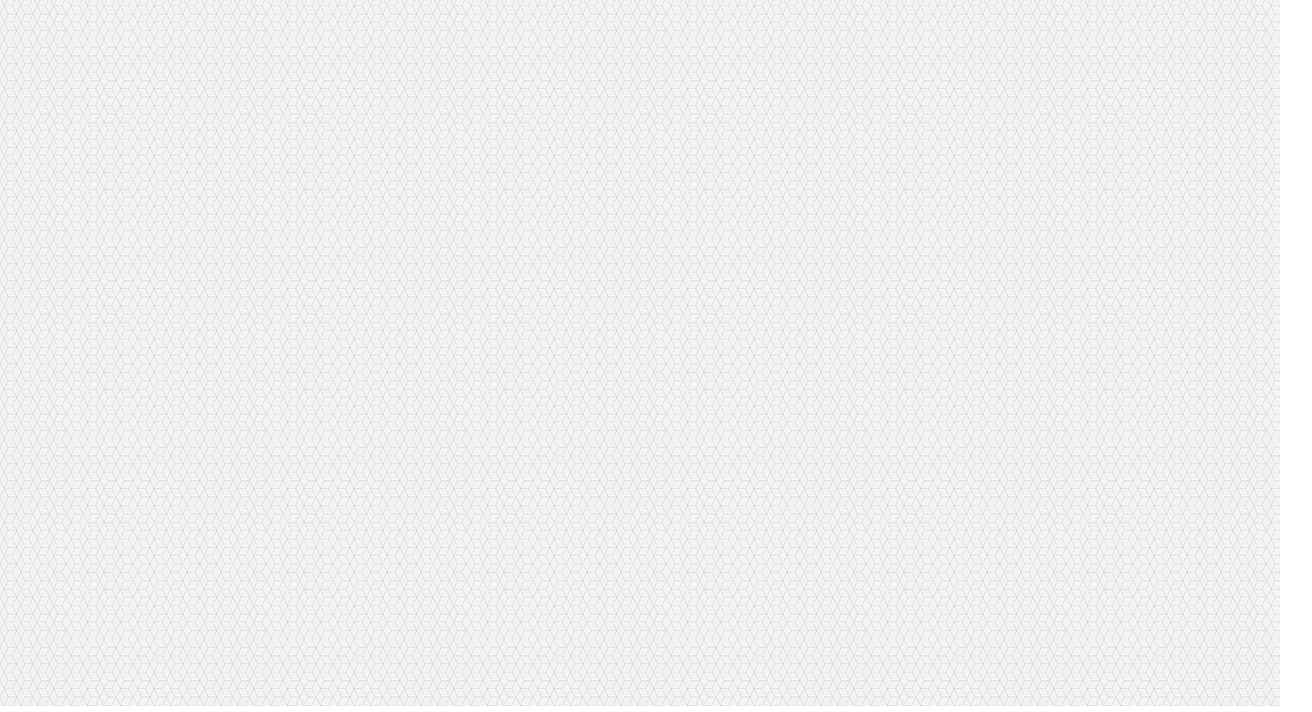
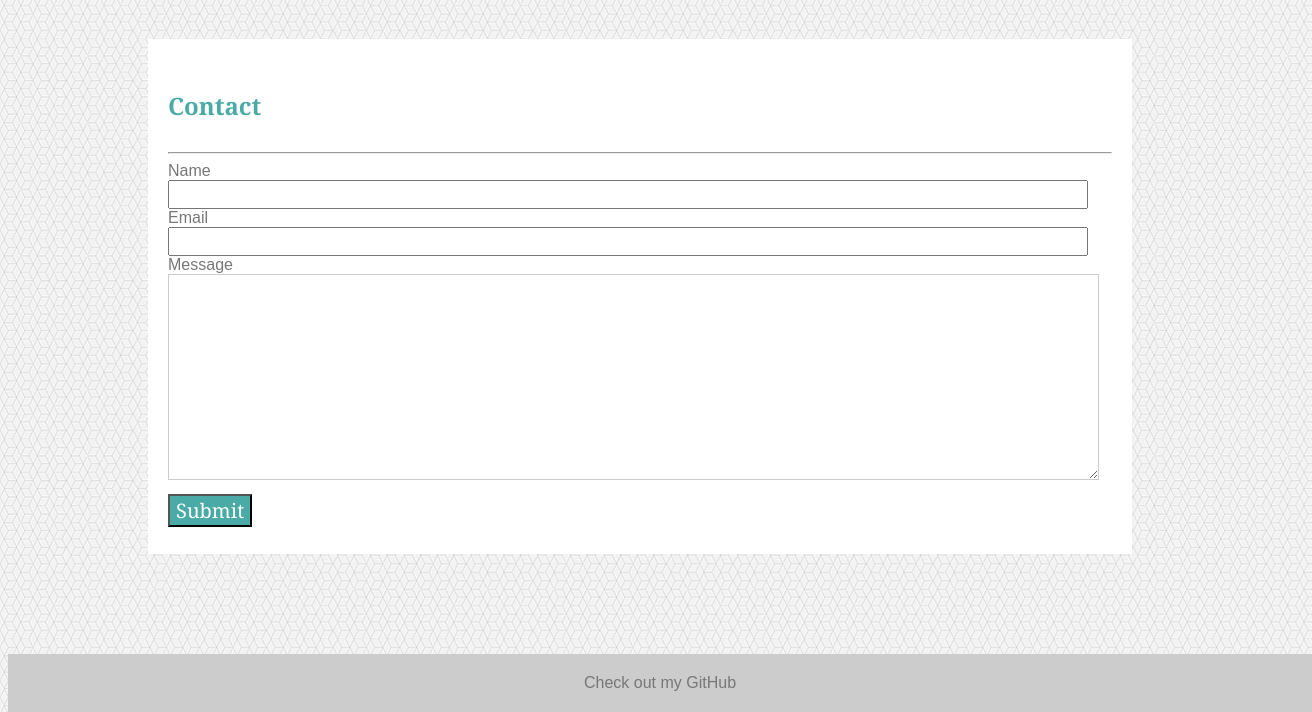
Before and after one commit to gjblythe/Basic-Portfolio, a plain HTML site: page contact.html in a window 1280 px wide. Shown: the part 94-806 px from the top of the page, 1312 px wide, since content can reach past the window. Drawn offline with Linux system fonts and the light colour scheme.

Commit message:
with contact

```diff
--- a/Assets/style1.css
+++ b/Assets/style1.css
@@ -40,6 +40,7 @@ h1 {
     color: #777777;
     text-decoration: none;
     text-align: right;
+    position: sticky;
 }
 
 a:link {
@@ -66,6 +67,8 @@ a:hover {
     padding: 20px 20px 60px 20px;
     margin: 40px 140px 100px 140px;
     background:  #ffffff;
+    color: #777777;
+    position: relative;
 
 }
 
@@ -86,3 +89,36 @@ p {
     margin: 40px 140px 100px 140px;
     background:  #ffffff;
 }
+
+hr {
+    color: #777777;
+}
+
+input {
+    width: 96%;
+    padding: 5px;
+}
+
+textarea {
+    width: 98%;
+    height: 200px;
+    margin-bottom: 10px;
+    border: solid 1px #cccccc;
+}
+
+.Submit {
+    position: absolute;
+    left: 20px;
+    font-family: Georgia, 'Times New Roman', Times, serif;
+    font-size: 20px;
+    background-color: #4aaaa5;
+    color: #ffffff;
+}
+
+footer {
+    width: 100%;
+    padding: 20px;
+    text-align: center;
+    background: #cccccc;
+    position: sticky;
+}
--- a/contact.html
+++ b/contact.html
@@ -17,5 +17,38 @@
             </div>
         </div>
 
+        <div class="About">
+
+            <h2>Contact</h2>
+            <hr>
+
+            <form action="/action_page.php">
+            Name<br>
+            <input type="text" name="Name">
+            <br>
+            Email<br>
+            <input type="text" name="Email">
+            <br>
+            <div>
+            Message<br>
+            <textarea></textarea>
+            </div>
+            <!-- <div class="Submit">
+            <input type="submit" value="Submit"> -->
+            <button class="Submit">Submit</button>
+        </div>
+
+
+            </form>
+
+
+
+    </div>
+
+    <footer>
+            <a href="https://github.com/gjblythe">Check out my GitHub</a>
+
+
+        </footer>
 </body>
 </html>
```
Also changed, not shown: Basic-Portfolio.html (+9 -0 lines), index.html (+6 -0 lines).
